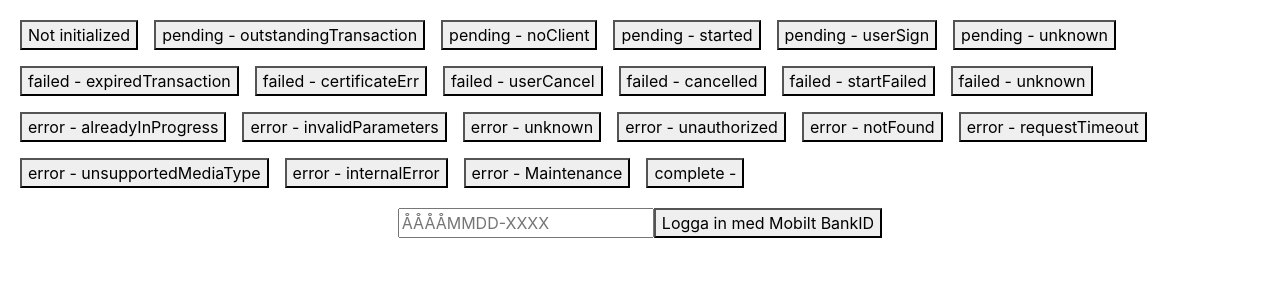
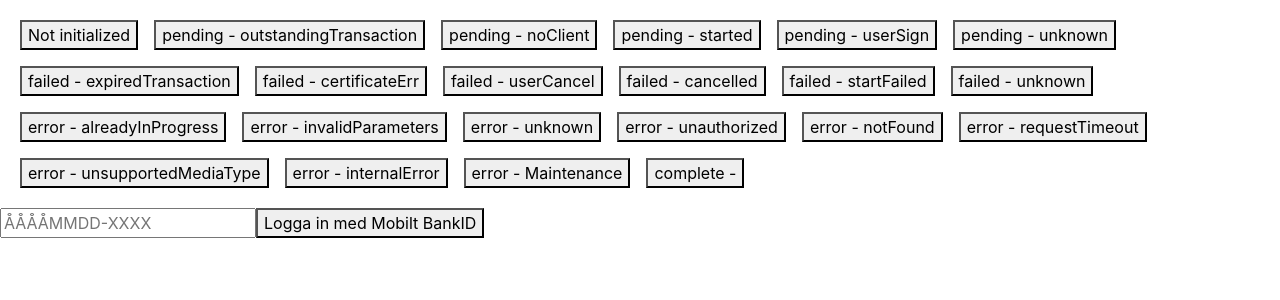
Before and after one commit to johnsjulander/react-bankid, a React (Create React App) app: page / in a window 1280 px wide. Shown: the top 300 px of the page. Built offline with nearby package versions, Linux system fonts and the light colour scheme; what apollo-link-ws would draw is missing.

Commit message:
Remove justify-content center

```diff
--- a/package.json
+++ b/package.json
@@ -1,7 +1,7 @@
 {
   "name": "react-bankid",
   "description": "React component-lib to simplify integration with the Swedish Bank ID service",
-  "version": "0.2.7",
+  "version": "0.2.10",
   "author": "John Sjulander",
   "main": "dist/index.js",
   "types": "dist/index.d.ts",
--- a/src/ReactBankID.tsx
+++ b/src/ReactBankID.tsx
@@ -230,7 +230,7 @@
   const showInput = props.showInput ?? true
 
   return (
-    <div className="d-flex justify-content-center">
+    <div>
       <form
         onSubmit={e => {
           e.preventDefault()
--- a/tsconfig.json
+++ b/tsconfig.json
@@ -14,12 +14,13 @@
     "strict": true,
     "forceConsistentCasingInFileNames": true,
     "sourceMap": true,
-    "module": "esnext",
+    "module": "commonjs",
     "moduleResolution": "node",
     "resolveJsonModule": true,
     "outDir": "dist",
     "noEmit": false,
-    "jsx": "react"
+    "jsx": "react",
+    "declaration": true
   },
   "include": [
     "./**/*"
```
